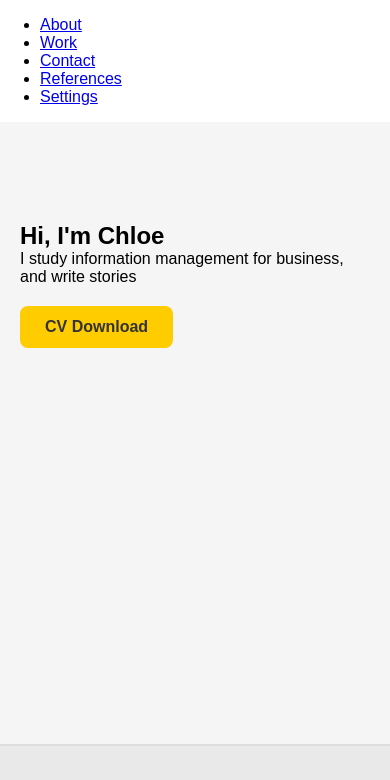
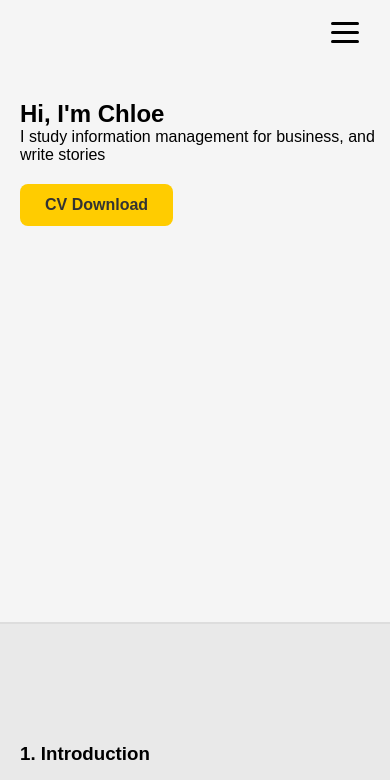
Before and after one commit to imweewoo/Personal-Portfolio, a plain HTML site: page index.html in a window 390 px wide. Shown: the top 780 px of the page. Drawn offline with Linux system fonts and the light colour scheme.

Commit message:
mobile access fixed.

```diff
--- a/index.html
+++ b/index.html
@@ -34,7 +34,7 @@
                     <span></span>
                 </div>
 
-            <div class="mobile-container">
+            <div class="mobile-container" id="mobile-container">
 
                 <!-- Navigation Links -->
                 <ul>
--- a/script.js
+++ b/script.js
@@ -18,11 +18,14 @@ document.addEventListener("DOMContentLoaded", () => {
 });
 
 // Mobile Navigation Toggle
-const hamburger = document.getElementById("hamburger");
-const navLinks = document.getElementById("nav-links");
+document.addEventListener("DOMContentLoaded", () => {
+    const hamburger = document.getElementById("hamburger");
+    const mobileMenu = document.getElementById("mobile-container");
 
-hamburger.addEventListener("click", () => {
-    navLinks.classList.toggle("mobile-active");
+    hamburger.addEventListener("click", () => {
+        mobileMenu.classList.toggle("active");
+        console.log("Hamburger clicked!");
+    });
 });
 
 // fade-in sections for timeline section
--- a/styles.css
+++ b/styles.css
@@ -1,12 +1,15 @@
 /* Section transitions */
 html {
     scroll-behavior: smooth;
+    overflow-x: hidden;
+    outline: 5px solid rgba(255,0,0,0.15);
 }
 
 section {
     opacity: 0;
     transform: translateY(30px);
     transition: all 0.8s ease-out;
+    width: 100%;
 }
 
 section.visible {
@@ -35,7 +38,7 @@ body, h1, p {
 .navbar ul {
     list-style: none;
     display: flex;
-    justify-content: right;
+    justify-content: center;
     gap: 15px;
 }
 
@@ -58,43 +61,117 @@ body, h1, p {
 @media (max-width: 768px) {
 
     .mobile-navbar {
-    display: inline;
+        display: flex;
 }
 
-    .hamburger {
-        position: fixed;       /* stays in place even when scrolling */
-        top: 20px;
-        right: 20px;           /* distance from right edge */
+    .mobile-container {
+        position: fixed;
+        top: 0;
+        right: -300px;
+        width: 260px;
+        height: 100vh;
+        background: rgba(20, 20, 20, 0.95);
+        backdrop-filter: blur(6px);
+        padding-top: 100px;
+        padding-left: 20px;
+        padding-right: 20px;
+
         display: flex;
         flex-direction: column;
+        gap: 20px;
+
+        transition: right 0.35s ease-in-out;
+        z-index: 1500;
+    }
+
+    .hamburger {
+        position: fixed;
+        top: 16px;
+        right: 25px;
+
+        width: 40px;
+        height: 32px;
+
+        display: flex;
+        flex-direction: column;
+        justify-content: center;
+        align-items: center;
+
         gap: 6px;
         cursor: pointer;
-        z-index: 3000;
-        opacity: 1;
+
+        z-index: 5000;   /* ALWAYS on top */
     }
 
     .hamburger span {
         width: 28px;
         height: 3px;
-        background: white;
-        transition: 0.3s;
+        background: black;
+        border-radius: 3px;
+        transition: 0.4s;
     }
 
     .navbar{
-    display: none;
+        display: none;
 }
+
+    .mobile-container.active {
+        right: 0;   /* SLIDE IN from right */
+}
+
+    .mobile-container ul {
+        list-style: none;
+        padding: 0;
+        margin: 0;
+        display: flex;
+        flex-direction: column;
+        gap: 10px;
+}
+
+    /* Each menu link */
+    .mobile-container ul li a {
+        display: block;
+        padding: 14px 10px;
+        font-size: 1.15rem;
+        color: #fdfdfd;
+        text-decoration: none;
+        font-weight: 500;
+        border-radius: 8px;
+        letter-spacing: 0.5px;
+
+        transition: 0.25s ease;
+    }
+
+    /* Hover + tap effect */
+    .mobile-container ul li a:hover {
+        background: rgba(255, 255, 255, 0.1);
+        transform: translateX(4px);
+    }
+
+    /* Divider styling */
+    .mobile-container ul li:not(:last-child) {
+        border-bottom: 1px solid rgba(255,255,255,0.08);
+        padding-bottom: 6px;
+    }
+
+    .mobile-navbar, .mobile-container {
+        max-width: 100%;
+        overflow-x: hidden;
+    }
 }
 
 /* Page sections */
 section {
     padding: 100px 20px; /* Extra top padding so content doesn’t hide behind nav */
     min-height: 50vh;
+    width: 100%;
     background: #f5f5f5;
     border-bottom: 2px solid #ddd;
 }
 
 section:nth-child(even) {
     background: #e9e9e9;
+    width: 100%;
 }
 
 /* CV Download Styling */
@@ -159,7 +236,6 @@ section:nth-child(even) {
   background: white;
   padding: 15px 20px;
   border-radius: 8px;
-  box-shadow: 0 4px 12px rgba(0,0,0,0.1);
   border: 1px solid #e5e5e5;
 }
 
@@ -174,6 +250,22 @@ section:nth-child(even) {
   transform: none;
 }
 
+@media (max-width: 768px) {
+    .timeline {
+        padding-left: 20px;
+    }
+
+    .timeline::before {
+        left: 20px; /* Move line to the left */
+    }
+
+    .timeline-item {
+        width: 90%;
+        left: 0 !important;
+        padding-left: 40px; /* indent so items don't hit the line */
+    }
+}
+
 /* Project Box Styling */
 .content-box {
     background: white;
@@ -181,7 +273,6 @@ section:nth-child(even) {
     margin: 20px auto;
     border-radius: 5px;
     max-width: 800px;
-    box-shadow: 0 4px 12px rgba(0,0,0,0.1);
     border: 1px solid #ddd;
 }
 .content-box h2 {
@@ -190,7 +281,7 @@ section:nth-child(even) {
 
 /* Contact Form Styling */
 #contact form {
-    max-width: 600px;
+    max-width: 90%;
     margin: 0 auto;
     display: flex;
     flex-direction: column;
@@ -203,7 +294,7 @@ section:nth-child(even) {
 
 #contact input,
 #contact textarea {
-    width: 100%;
+    width: 90%;
     padding: 12px;
     border: 2px solid #ccc;
     border-radius: 8px;
@@ -227,6 +318,7 @@ section:nth-child(even) {
     font-weight: bold;
     cursor: pointer;
     transition: background 0.3s ease;
+    width: 95%;
 }
 
 .contact-btn:hover {
```
Also changed, not shown: references.html (+25 -0 lines), references.css (added).
